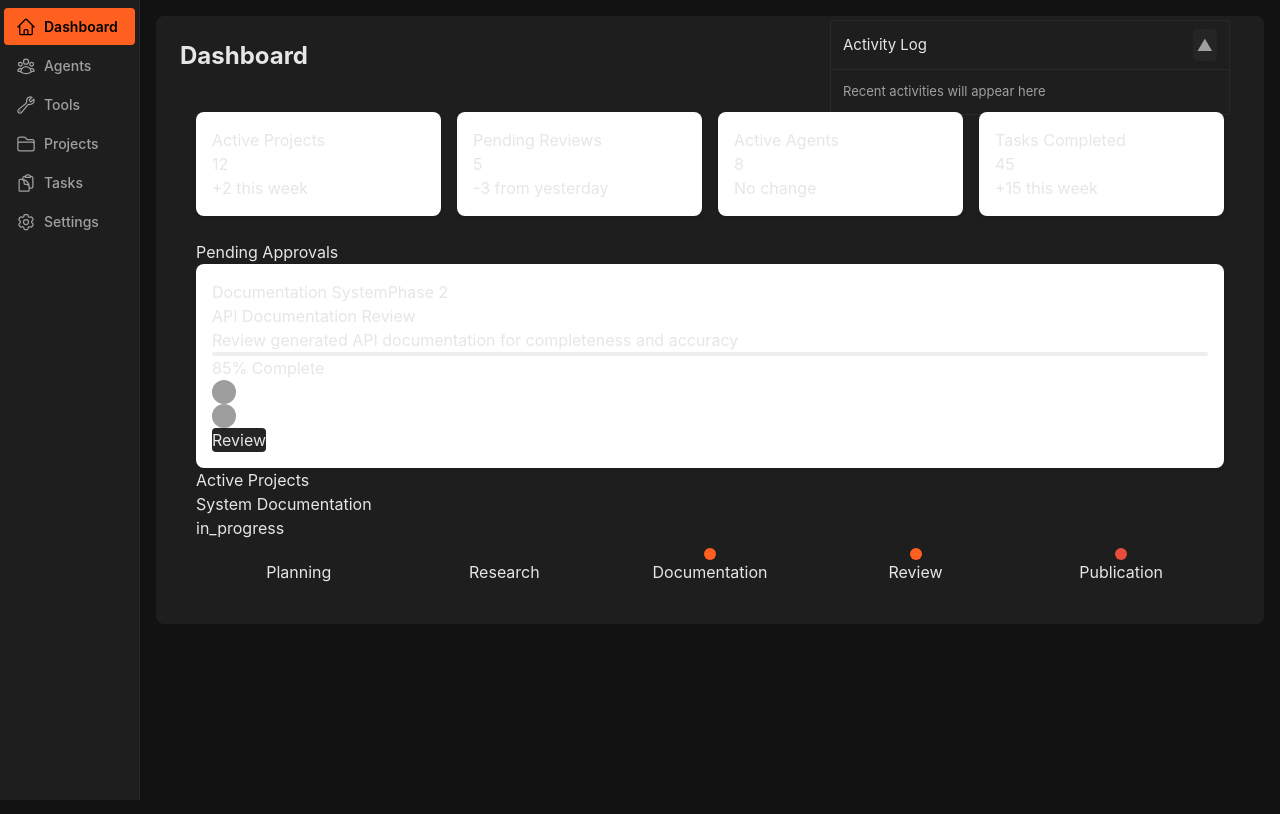
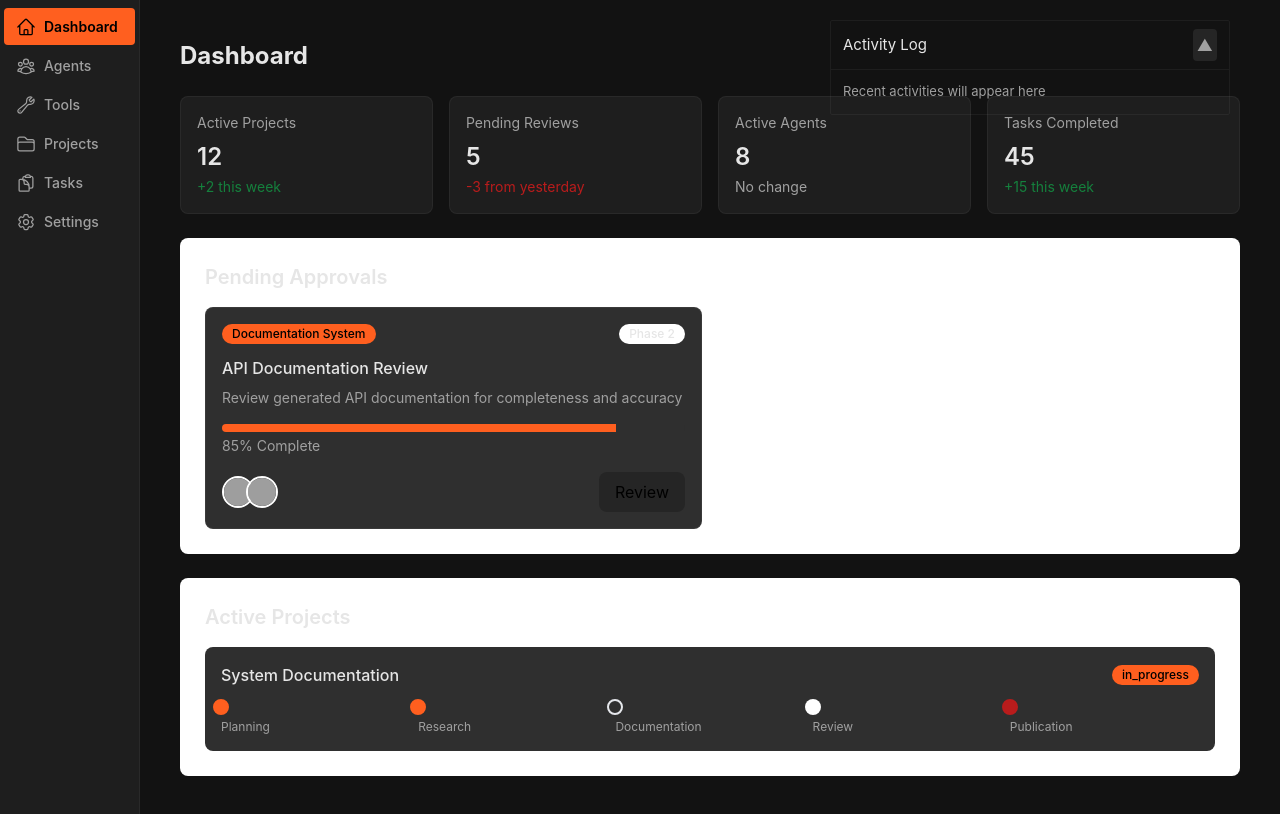
Before and after one commit to MaxParisotto/autowiki-base, a Vue app: page / in a window 1280 px wide. Built offline with nearby package versions, Linux system fonts and the light colour scheme; grey boxes are pictures that could not be loaded.

Commit message:
Refactor Dashboard component layout and styles using Tailwind CSS; enhance stats and approvals sections for improved readability and responsiveness

```diff
--- a/src/pages/Dashboard.vue
+++ b/src/pages/Dashboard.vue
@@ -1,44 +1,59 @@
 <template>
-  <div class="bg-elevation-1 p-6 rounded-lg">
+  <div class="p-6">
     <h1 class="text-2xl font-bold mb-6 text-text-primary">Dashboard</h1>
-    <div class="dashboard-container">
-      <!-- Overview Stats -->
-      <div class="stats-grid">
-        <div class="stat-card" v-for="stat in stats" :key="stat.title">
-          <h3>{{ stat.title }}</h3>
-          <div class="stat-value">{{ stat.value }}</div>
-          <div class="stat-change" :class="stat.trend">
+    <div class="space-y-6">
+      <!-- Stats Grid -->
+      <div class="grid grid-cols-1 md:grid-cols-2 lg:grid-cols-4 gap-4">
+        <div v-for="stat in stats"
+             :key="stat.title"
+             class="bg-elevation-1 rounded-lg p-4 border border-border-weak">
+          <h3 class="text-text-secondary text-sm">{{ stat.title }}</h3>
+          <div class="text-text-primary text-2xl font-semibold mt-2">{{ stat.value }}</div>
+          <div :class="{
+            'text-success-text': stat.trend === 'positive',
+            'text-error-text': stat.trend === 'negative',
+            'text-text-secondary': stat.trend === 'neutral'
+          }" class="text-sm mt-1">
             {{ stat.change }}
           </div>
         </div>
       </div>
 
-      <!-- Tasks Requiring Attention -->
-      <div class="dashboard-section">
-        <h2>Pending Approvals</h2>
-        <div class="approval-cards">
-          <div v-for="task in pendingApprovals" :key="task.id" class="approval-card">
-            <div class="approval-header">
-              <span class="project-tag">{{ task.projectName }}</span>
-              <span class="phase-tag">Phase {{ task.phaseNumber }}</span>
+      <!-- Pending Approvals -->
+      <div class="bg-elevation-2 rounded-lg p-6 border border-border-weak">
+        <h2 class="text-xl font-semibold mb-4 text-text-primary">Pending Approvals</h2>
+        <div class="grid grid-cols-1 lg:grid-cols-2 gap-4">
+          <div v-for="task in pendingApprovals"
+               :key="task.id"
+               class="bg-elevation-3 rounded-lg p-4 border border-border-weak">
+            <div class="flex justify-between items-start mb-3">
+              <span class="badge badge-primary">{{ task.projectName }}</span>
+              <span class="badge badge-secondary">Phase {{ task.phaseNumber }}</span>
             </div>
-            <h3>{{ task.title }}</h3>
-            <p>{{ task.description }}</p>
-            <div class="completion-info">
-              <div class="progress-bar">
-                <div class="progress" :style="{ width: task.progress + '%' }"></div>
+            <h3 class="text-text-primary font-medium mb-2">{{ task.title }}</h3>
+            <p class="text-text-secondary text-sm mb-4">{{ task.description }}</p>
+
+            <div class="mb-4">
+              <div class="h-2 bg-elevation-3 rounded overflow-hidden">
+                <div class="h-full bg-accent-orange transition-all duration-300"
+                     :style="{ width: task.progress + '%' }">
                 </div>
-              <span>{{ task.progress }}% Complete</span>
               </div>
-            <div class="assigned-agents">
+              <span class="text-text-secondary text-sm mt-1 block">
+                {{ task.progress }}% Complete
+              </span>
+            </div>
+
+            <div class="flex items-center justify-between">
+              <div class="flex -space-x-2">
                 <img v-for="agent in task.agents"
                      :key="agent.id"
                      :src="agent.avatar"
                      :title="agent.name"
-                   class="agent-avatar">
+                     class="w-8 h-8 rounded-full border-2 border-elevation-2">
               </div>
-            <div class="approval-actions">
-              <button @click="showApprovalDialog(task)" class="review-button">
+              <button @click="showApprovalDialog(task)"
+                      class="bg-accent-orange hover:bg-accent-orange-dark text-black px-4 py-2 rounded-lg transition-colors">
                 Review
               </button>
             </div>
@@ -47,85 +62,49 @@
       </div>
 
       <!-- Active Projects Timeline -->
-      <div class="dashboard-section">
-        <h2>Active Projects</h2>
-        <div class="timeline-container">
-          <div v-for="project in activeProjects" :key="project.id" class="timeline-item">
-            <div class="timeline-header">
-              <h3>{{ project.name }}</h3>
-              <span class="project-status" :class="project.status">
+      <div class="bg-elevation-2 rounded-lg p-6 border border-border-weak">
+        <h2 class="text-xl font-semibold mb-4 text-text-primary">Active Projects</h2>
+        <div class="space-y-6">
+          <div v-for="project in activeProjects"
+               :key="project.id"
+               class="bg-elevation-3 rounded-lg p-4">
+            <div class="flex justify-between items-center mb-4">
+              <h3 class="text-text-primary font-medium">{{ project.name }}</h3>
+              <span class="badge"
+                    :class="{
+                      'badge-primary': project.status === 'in_progress',
+                      'badge-secondary': project.status === 'completed'
+                    }">
                 {{ project.status }}
               </span>
             </div>
-            <div class="phase-timeline">
+
+            <div class="flex items-center gap-2">
               <div v-for="phase in project.phases"
                    :key="phase.id"
-                   class="phase-node"
-                   :class="phase.status"
+                   class="flex-1">
+                <div class="relative flex items-center">
+                  <div class="h-2 flex-1 bg-elevation-3"
+                       :class="{ 'bg-accent-orange': phase.status === 'completed' }">
+                  </div>
+                  <div class="w-4 h-4 rounded-full border-2 absolute -ml-2"
+                       :class="{
+                         'bg-accent-orange border-accent-orange': phase.status === 'completed',
+                         'bg-elevation-2 border-border-medium': phase.status === 'pending',
+                         'bg-error-text border-error-text': phase.status === 'blocked'
+                       }"
                        @click="showPhaseDetails(phase)">
-                <div class="phase-dot"></div>
-                <div class="phase-label">{{ phase.name }}</div>
+                  </div>
+                </div>
+                <span class="text-xs text-text-secondary mt-2 block">{{ phase.name }}</span>
+              </div>
             </div>
           </div>
         </div>
       </div>
     </div>
 
-      <!-- Approval Dialog -->
-      <div v-if="showDialog" class="approval-dialog">
-        <div class="dialog-content">
-          <h2>Review Task</h2>
-          <div class="task-details">
-            <h3>{{ selectedTask.title }}</h3>
-            <p>{{ selectedTask.description }}</p>
-
-            <div class="completion-evidence">
-              <h4>Completion Evidence</h4>
-              <div class="evidence-items">
-                <div v-for="item in selectedTask.evidence"
-                     :key="item.id"
-                     class="evidence-item">
-                  <i :class="item.icon"></i>
-                  <a :href="item.link" target="_blank">{{ item.name }}</a>
-                </div>
-              </div>
-            </div>
-
-            <div class="review-form">
-              <label>Review Notes:</label>
-              <textarea v-model="reviewNotes"
-                        rows="4"
-                        placeholder="Provide feedback or reasons for approval/rejection">
-              </textarea>
-
-              <div class="feedback-options" v-if="showRejectionOptions">
-                <h4>Rejection Feedback</h4>
-                <div v-for="option in rejectionOptions"
-                     :key="option.id"
-                     class="feedback-option">
-                  <input type="checkbox"
-                         v-model="selectedFeedback"
-                         :value="option.id">
-                  <label>{{ option.label }}</label>
-                </div>
-              </div>
-            </div>
-
-            <div class="dialog-actions">
-              <button @click="closeDialog" class="cancel-button">
-                Cancel
-              </button>
-              <button @click="rejectTask" class="reject-button">
-                Reject
-              </button>
-              <button @click="approveTask" class="approve-button">
-                Approve
-              </button>
-            </div>
-          </div>
-        </div>
-      </div>
-    </div>
+    <!-- ...existing dialog code... -->
   </div>
 </template>
 
@@ -232,115 +211,5 @@ export default {
 </script>
 
 <style scoped>
-.dashboard-container {
-  padding: 16px;
-}
-
-.stats-grid {
-  display: grid;
-  grid-template-columns: repeat(auto-fit, minmax(200px, 1fr));
-  gap: 16px;
-  margin-bottom: 24px;
-}
-
-.stat-card {
-  background: white;
-  padding: 16px;
-  border-radius: 8px;
-  box-shadow: 0 2px 4px rgba(0, 0, 0, 0.1);
-}
-
-.approval-cards {
-  display: grid;
-  grid-template-columns: repeat(auto-fit, minmax(300px, 1fr));
-  gap: 16px;
-}
-
-.approval-card {
-  background: white;
-  padding: 16px;
-  border-radius: 8px;
-  box-shadow: 0 2px 4px rgba(0, 0, 0, 0.1);
-}
-
-.timeline-container {
-  display: flex;
-  flex-direction: column;
-  gap: 16px;
-}
-
-.phase-timeline {
-  display: flex;
-  align-items: center;
-  margin-top: 8px;
-}
-
-.phase-node {
-  display: flex;
-  flex-direction: column;
-  align-items: center;
-  flex: 1;
-  position: relative;
-  cursor: pointer;
-}
-
-.phase-dot {
-  width: 12px;
-  height: 12px;
-  border-radius: 50%;
-  background: var(--primary-color);
-}
-
-.phase-node.completed .phase-dot {
-  background: var(--active-color);
-}
-
-.phase-node.blocked .phase-dot {
-  background: #e74c3c;
-}
-
-.approval-dialog {
-  position: fixed;
-  top: 0;
-  left: 0;
-  right: 0;
-  bottom: 0;
-  background: rgba(0, 0, 0, 0.5);
-  display: flex;
-  align-items: center;
-  justify-content: center;
-  z-index: 1000;
-}
-
-.dialog-content {
-  background: white;
-  padding: 24px;
-  border-radius: 8px;
-  width: 90%;
-  max-width: 600px;
-  max-height: 80vh;
-  overflow-y: auto;
-}
-
-.agent-avatar {
-  width: 24px;
-  height: 24px;
-  border-radius: 50%;
-  margin-right: 4px;
-}
-
-.progress-bar {
-  height: 4px;
-  background: #eee;
-  border-radius: 2px;
-  overflow: hidden;
-}
-
-.progress {
-  height: 100%;
-  background: var(--active-color);
-  transition: width 0.3s ease;
-}
-
-/* Add more styles as needed */
+/* Remove existing styles as they're now handled by Tailwind classes */
 </style>
```
Lines whose indentation alone changed are shown as unchanged.
